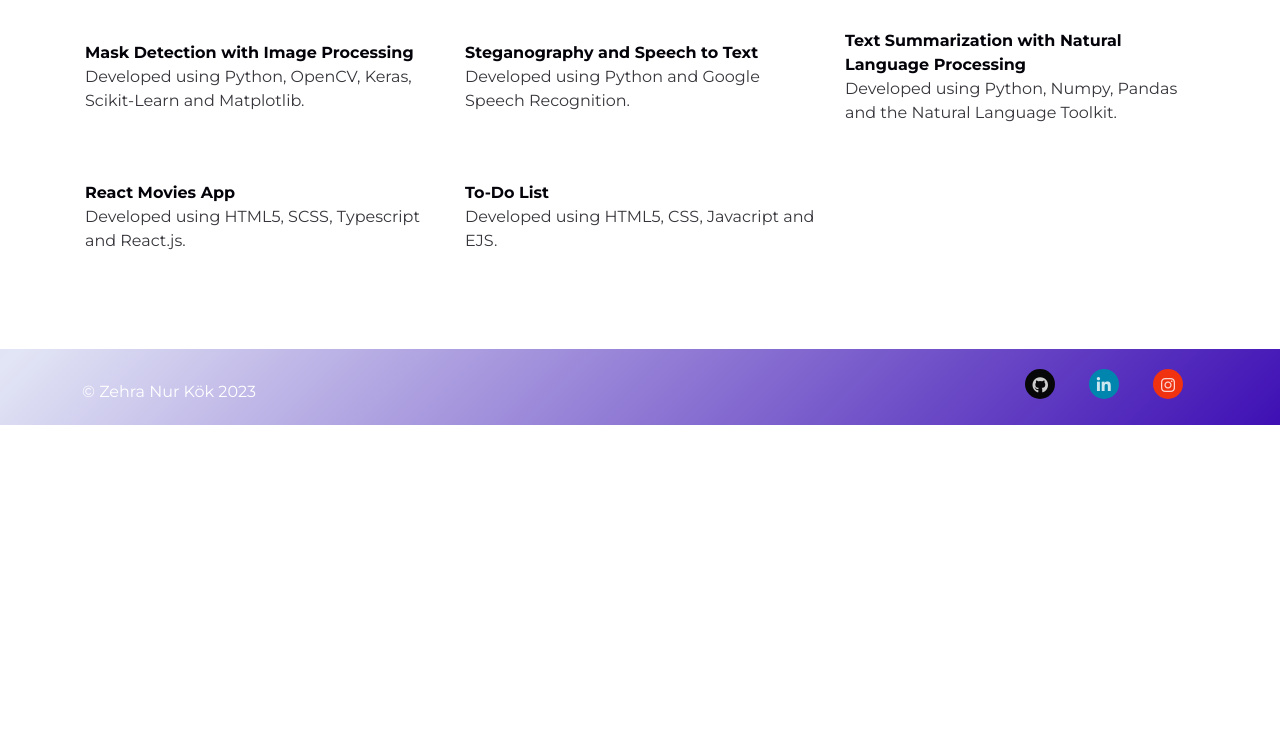
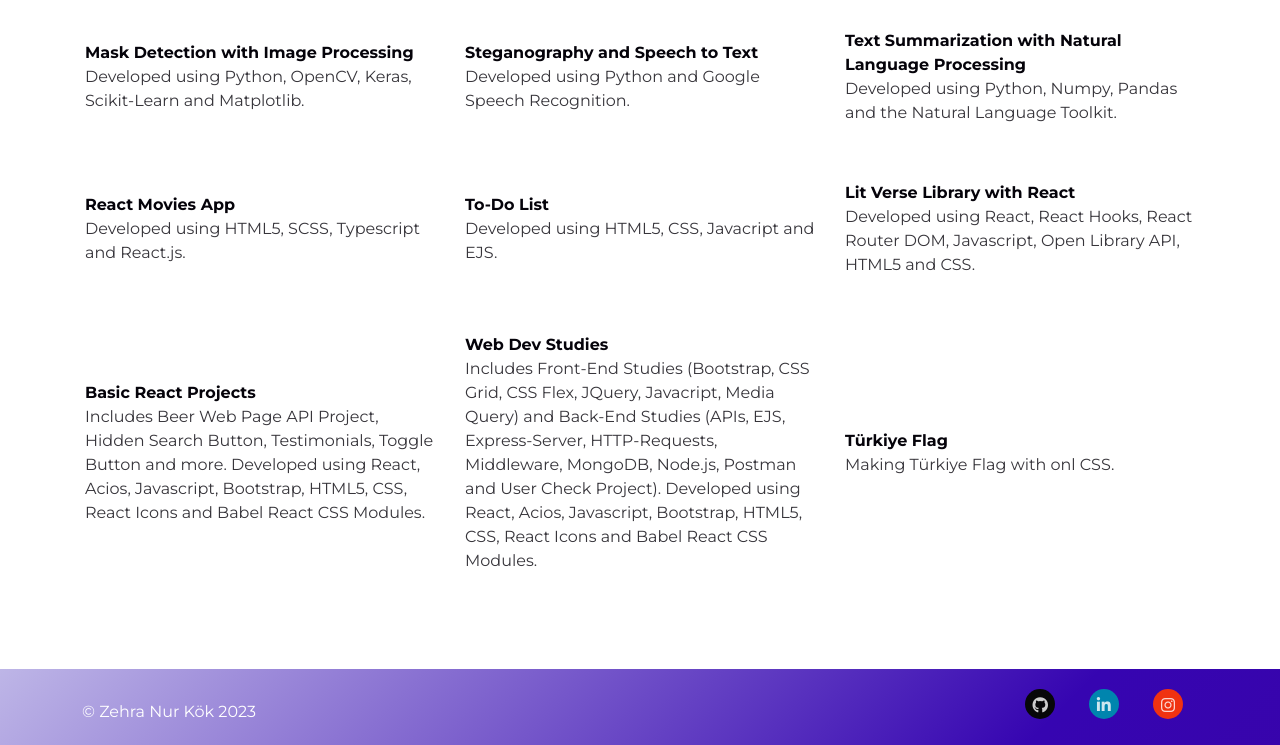
Before and after one commit to zehranurkok/portfolio-website, a website: page index.html in a window 1280 px wide. Shown: the part 1075-1820 px from the top of the page. Before the commit the page ends 1500 px from the top, so only its background shows below. Drawn offline with Linux system fonts and the light colour scheme.

Commit message:
feat: add new projects

```diff
--- a/index.html
+++ b/index.html
@@ -115,6 +115,25 @@
             <span><a href="https://github.com/zehranurkok/Front-End-Challenges/tree/main/To-Do-List">To-Do List</a></span>
             <p>Developed using HTML5, CSS, Javacript and EJS.</p>
           </div>
+          <div class="project">
+            <span><a href="https://litverse-library-with-react.firebaseapp.com/">Lit Verse Library with React</a></span>
+            <p>Developed using React, React Hooks, React Router DOM, Javascript, Open Library API, HTML5 and CSS.</p>
+          </div>
+          <div class="project">
+            <span><a href="https://github.com/zehranurkok/basic-react-projects">Basic React Projects</a></span>
+            <p>Includes Beer Web Page API Project, Hidden Search Button, Testimonials, Toggle Button and more.
+              Developed using React, Acios, Javascript, Bootstrap, HTML5, CSS, React Icons and Babel React CSS Modules.</p>
+          </div>
+          <div class="project">
+            <span><a href="https://github.com/zehranurkok/WebDevStudies">Web Dev Studies</a></span>
+            <p>Includes Front-End Studies (Bootstrap, CSS Grid, CSS Flex, JQuery, Javacript, Media Query) and
+              Back-End Studies (APIs, EJS, Express-Server, HTTP-Requests, Middleware, MongoDB, Node.js, Postman and User Check Project).
+              Developed using React, Acios, Javascript, Bootstrap, HTML5, CSS, React Icons and Babel React CSS Modules.</p>
+          </div>
+          <div class="project">
+            <span><a href="https://zehranurkok.github.io/WebDevStudies/Turkiye-Flag/turkiye-flag.html">Türkiye Flag</a></span>
+            <p>Making Türkiye Flag with onl CSS.</p>
+          </div>
         </div>
     </section>
     <section id="contact">
```
